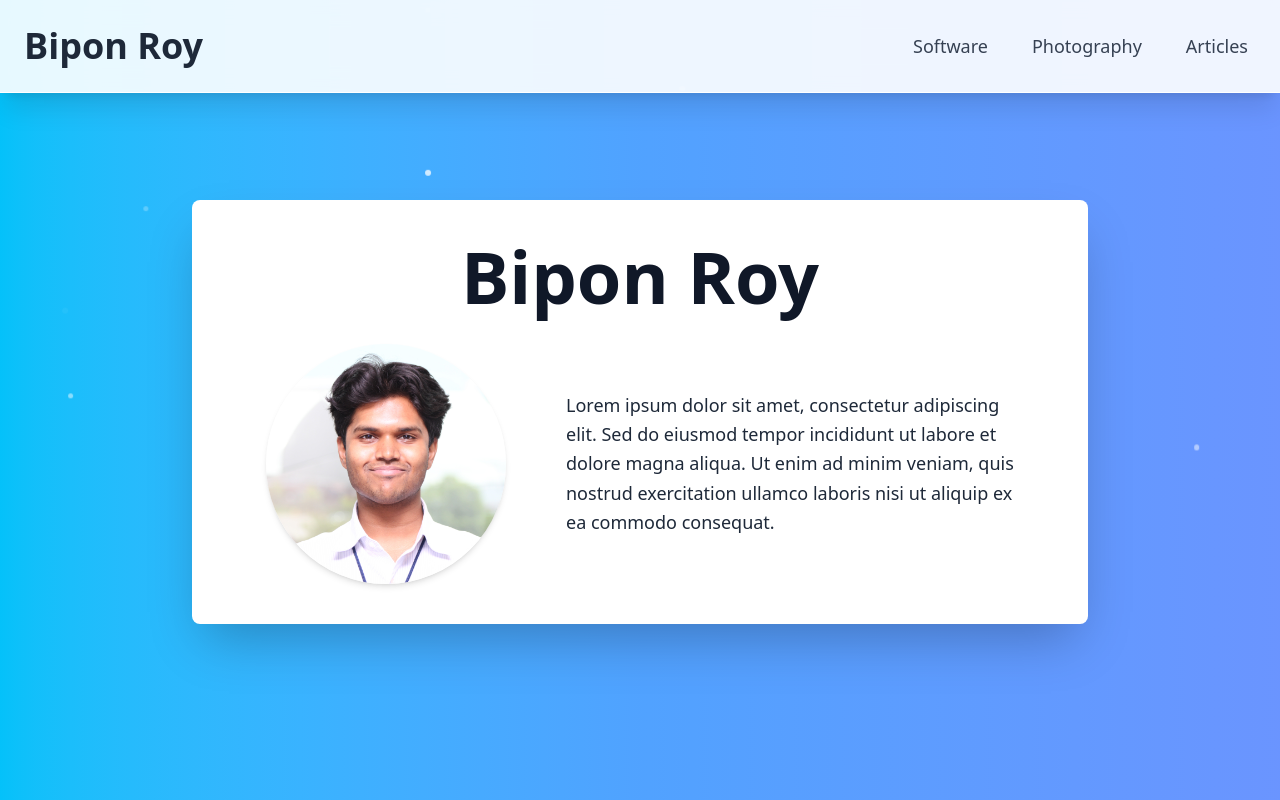
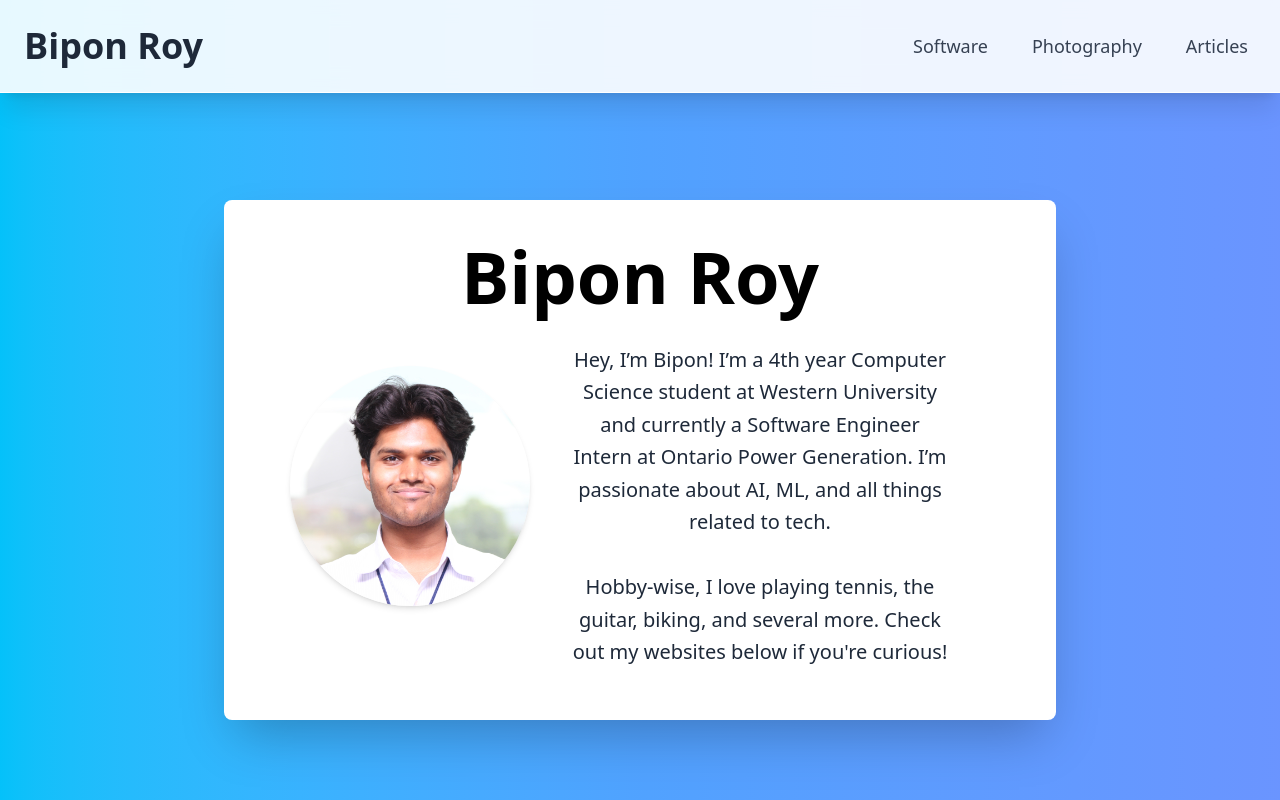
Before and after one commit to biponroy47/biponroy.com, a Vue app: page / in a window 1280 px wide. Built offline with nearby package versions, Linux system fonts and the light colour scheme.

Commit message:
updated about panel

```diff
--- a/src/components/About.vue
+++ b/src/components/About.vue
@@ -1,41 +1,143 @@
 <template>
-  <div class="relative min-h-screen">
-    <!-- Floating Container -->
+  <div class="absolute h-full w-full overflow-hidden">
+    <!-- GRADIENT -->
+    <div class="animate-slide-track flex h-full w-[800vw] flex-row">
       <div
-      class="absolute top-1/6 left-1/2 z-50 max-h-[95vh] w-[80vw] max-w-4xl -translate-x-1/2 transform rounded-lg bg-white p-10 shadow-2xl lg:top-1/4 lg:max-h-[65vh]"
+        class="h-full w-[200vw] bg-gradient-to-l from-cyan-400 from-10% via-blue-400 via-50% to-indigo-400 to-100%"
+      ></div>
+      <div
+        class="h-full w-[200vw] bg-gradient-to-l from-indigo-400 from-0% via-blue-400 via-50% to-cyan-400 to-90%"
+      ></div>
+
+      <div
+        class="h-full w-[200vw] bg-gradient-to-l from-cyan-400 from-10% via-blue-400 via-50% to-indigo-400 to-100%"
+      ></div>
+      <div
+        class="h-full w-[200vw] bg-gradient-to-l from-indigo-400 from-0% via-blue-400 via-50% to-cyan-400 to-90%"
+      ></div>
+      <!-- PARTICLES  -->
+      <div
+        v-for="i in 25"
+        :key="i"
+        class="circle-container flex max-w-[100vw] flex-row lg:max-w-[100vw]"
+        :style="getCircleStyle(i)"
       >
-      <!-- Header Row -->
-      <div class="mb-8 flex justify-center">
-        <h1 class="text-center text-6xl font-bold text-gray-900 lg:text-7xl">
+        <div class="circle"></div>
+      </div>
+    </div>
+
+    <!-- ABOUT PANEL -->
+    <div
+      class="absolute top-30 left-1/2 z-50 flex h-[80vh] w-[85vw] -translate-x-1/2 transform flex-col items-center justify-center rounded-lg bg-white shadow-2xl lg:top-50 lg:h-[65vh] lg:w-[65vw]"
+    >
+      <h1
+        class="m-10 my-5 flex w-full flex-row justify-center bg-clip-text text-center text-5xl font-bold whitespace-nowrap lg:mt-10 lg:text-7xl"
+      >
         Bipon Roy
       </h1>
-      </div>
-
-      <!-- Content Row -->
       <div
-        class="flex flex-col items-center justify-center gap-15 lg:flex-row lg:items-center"
+        class="flex h-full w-full flex-col items-center justify-center lg:flex-row lg:items-center lg:justify-center"
       >
-        <!-- Left Column: Image -->
-        <div class="flex justify-center">
         <img
           src="../assets/profile.JPG"
           alt="Profile"
-            class="h-60 w-60 rounded-full object-cover shadow-md"
+          class="mb-10 h-50 w-50 rounded-full object-cover shadow-md lg:mr-5 lg:mb-20 lg:ml-10 lg:h-60 lg:w-60"
         />
-        </div>
-
-        <!-- Right Column: Text -->
-        <div
-          class="flex max-w-md flex-col justify-center text-lg leading-relaxed text-gray-800"
+        <p
+          class="text-md mx-10 mb-10 text-center leading-relaxed text-gray-800 lg:mr-20 lg:ml-5 lg:w-95 lg:text-xl"
         >
-          <p>
-            Lorem ipsum dolor sit amet, consectetur adipiscing elit. Sed do
-            eiusmod tempor incididunt ut labore et dolore magna aliqua. Ut enim
-            ad minim veniam, quis nostrud exercitation ullamco laboris nisi ut
-            aliquip ex ea commodo consequat.
+          Hey, I’m Bipon! I’m a 4th year Computer Science student at Western
+          University and currently a Software Engineer Intern at Ontario Power
+          Generation. I’m passionate about AI, ML, and all things related to
+          tech.
+          <br /><br />
+          Hobby-wise, I love playing tennis, the guitar, biking, and several
+          more. Check out my websites below if you're curious!
         </p>
       </div>
     </div>
   </div>
-  </div>
 </template>
+
+<style scoped>
+@layer utilities {
+  @keyframes slide-track {
+    0% {
+      transform: translateX(0);
+    }
+    100% {
+      transform: translateX(-400vw);
+    }
+  }
+
+  .animate-slide-track {
+    animation: slide-track 8s linear infinite;
+  }
+}
+</style>
+
+<!-- PARTICLE BUBBLES ANIMATION -->
+<script>
+export default {
+  name: "FloatingParticles",
+  methods: {
+    getCircleStyle(i) {
+      const left = Math.random() * 100;
+      const top = Math.random() * 100; // Random vertical position
+      const delay = i * 50;
+      const duration = 10 + Math.random() * 5;
+      const size = 5 + Math.random() * 10;
+
+      return {
+        left: `${left}%`,
+        top: `${top}%`,
+        animationDelay: `${delay}s`,
+        "--circle-size": `${size}px`,
+        "--float-duration": `${duration}s`,
+      };
+    },
+  },
+};
+</script>
+
+<style lang="scss" scoped>
+.circle-container {
+  position: absolute;
+  top: 0;
+  width: 100%;
+  height: 100%;
+  pointer-events: none;
+
+  .circle {
+    width: var(--circle-size, 20px);
+    height: var(--circle-size, 20px);
+    border-radius: 100%;
+    filter: blur(5px);
+    background: rgba(255, 255, 255);
+    animation: float var(--float-duration, 15s) infinite ease-in-out;
+    position: absolute;
+    transform: translateY(-50%);
+  }
+}
+
+@keyframes float {
+  0% {
+    opacity: 0;
+    transform: translateX(0) translateY(-50%);
+  }
+  25% {
+    opacity: 1;
+  }
+  50% {
+    opacity: 0;
+  }
+
+  75% {
+    opacity: 1;
+  }
+  100% {
+    opacity: 0;
+    transform: translateX(-100vw) translateY(-50%);
+  }
+}
+</style>
--- a/src/components/Gradient.vue
+++ /dev/null
@@ -1,39 +0,0 @@
-<template>
-  <div class="absolute h-full w-full overflow-hidden">
-    <div class="animate-slide-track flex h-full w-[800vw]">
-      <div class="flex w-[400vw]">
-        <div
-          class="h-full w-[200vw] bg-gradient-to-l from-cyan-400 from-10% via-blue-400 via-50% to-indigo-400 to-100%"
-        ></div>
-        <div
-          class="h-full w-[200vw] bg-gradient-to-l from-indigo-400 from-0% via-blue-400 via-50% to-cyan-400 to-90%"
-        ></div>
-      </div>
-      <div class="flex w-[400vw]">
-        <div
-          class="h-full w-[200vw] bg-gradient-to-l from-cyan-400 from-10% via-blue-400 via-50% to-indigo-400 to-100%"
-        ></div>
-        <div
-          class="h-full w-[200vw] bg-gradient-to-l from-indigo-400 from-0% via-blue-400 via-50% to-cyan-400 to-90%"
-        ></div>
-      </div>
-    </div>
-  </div>
-</template>
-
-<style scoped>
-@layer utilities {
-  @keyframes slide-track {
-    0% {
-      transform: translateX(0);
-    }
-    100% {
-      transform: translateX(-400vw);
-    }
-  }
-
-  .animate-slide-track {
-    animation: slide-track 8s linear infinite;
-  }
-}
-</style>
--- a/src/components/Particles.vue
+++ /dev/null
@@ -1,94 +0,0 @@
-<template>
-  <div class="absolute z-10 h-full w-full overflow-hidden">
-    <div
-      v-for="i in 25"
-      :key="i"
-      class="circle-container"
-      :style="getCircleStyle(i)"
-    >
-      <div class="circle"></div>
-    </div>
-  </div>
-</template>
-
-<script>
-export default {
-  name: "FloatingParticles",
-  methods: {
-    getCircleStyle(i) {
-      const left = Math.random() * 100;
-      const top = Math.random() * 100; // Random vertical position
-      const delay = i * 50;
-      const duration = 5 + Math.random() * 10;
-      const size = 5 + Math.random() * 1;
-
-      return {
-        left: `${left}%`,
-        top: `${top}%`,
-        animationDelay: `${delay}s`,
-        "--circle-size": `${size}px`,
-        "--float-duration": `${duration}s`,
-      };
-    },
-  },
-};
-</script>
-
-<style lang="scss" scoped>
-.circle-container {
-  position: absolute;
-  top: 0;
-  width: 100%;
-  height: 100%;
-  pointer-events: none;
-
-  .circle {
-    width: var(--circle-size, 10px);
-    height: var(--circle-size, 10px);
-    border-radius: 100%;
-    filter: blur(0.5px);
-    background: rgba(255, 255, 255);
-    animation: float var(--float-duration, 5s) infinite ease-in-out;
-    position: absolute;
-    transform: translateX(-50%);
-  }
-}
-
-@keyframes float {
-  0% {
-    transform: translateX(-50%) translateY(0);
-    opacity: 0;
-  }
-  10% {
-    opacity: 0.25;
-  }
-  20% {
-    opacity: 0.5;
-  }
-  30% {
-    opacity: 1;
-  }
-  40% {
-    opacity: 0.5;
-  }
-  50% {
-    opacity: 0;
-  }
-  60% {
-    opacity: 0.5;
-  }
-  70% {
-    opacity: 1;
-  }
-  80% {
-    opacity: 0.5;
-  }
-  90% {
-    opacity: 0.25;
-  }
-  100% {
-    transform: translateX(-50%) translateY(-100vh);
-    opacity: 0;
-  }
-}
-</style>
--- a/src/views/Home.vue
+++ b/src/views/Home.vue
@@ -1,13 +1,9 @@
 <template>
   <div>
-    <Gradient />
-    <Particles />
     <About />
   </div>
 </template>
 
 <script setup>
-import Gradient from "../components/Gradient.vue";
-import Particles from "../components/Particles.vue";
 import About from "../components/About.vue";
 </script>
```
Lines whose indentation alone changed are shown as unchanged.
